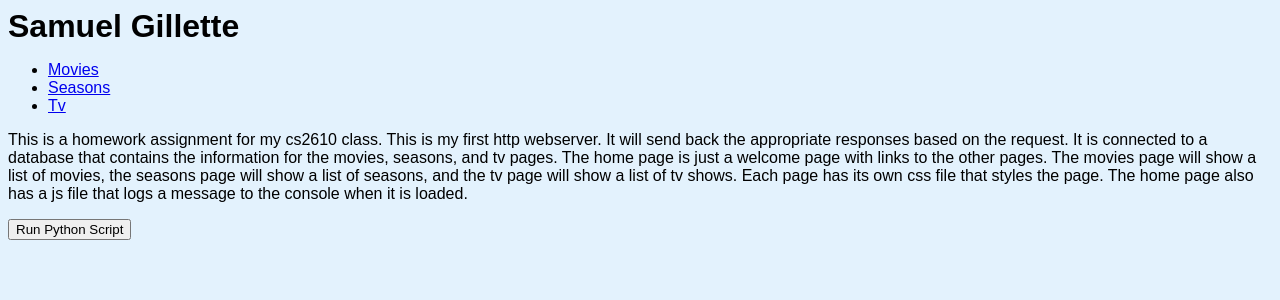
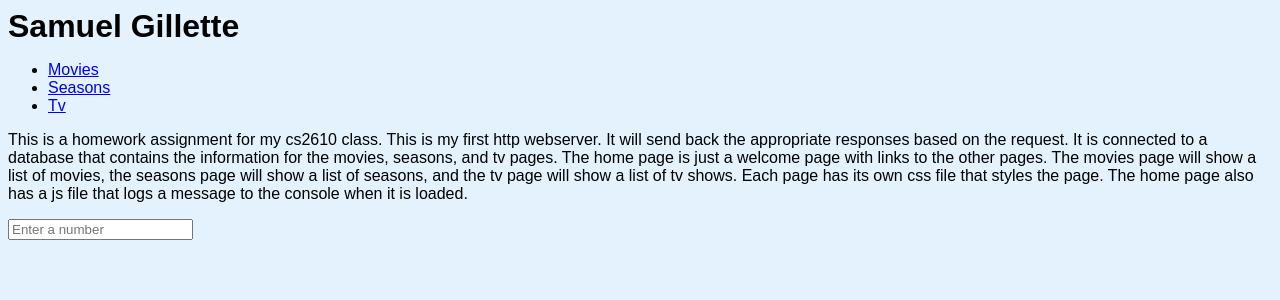
Before and after one commit to samuelcgillette/cs2610assingment2, a Flask app: template templates/home.html in a window 1280 px wide. Shown: the top 300 px of the page. Run offline with Flask 3, Linux system fonts and the light colour scheme; the template is opened without the code that fills it, so the values that code supplies are empty.

Commit message:
able to send and recive data from webserver

```diff
--- a/main.py
+++ b/main.py
@@ -1,14 +1,17 @@
-from flask import Flask, jsonify
-from random import randint
+from flask import Flask, jsonify, request
+from flask_cors import CORS
 
 app = Flask(__name__)
+CORS(app)
 
-@app.route('/run-script', methods=['GET'])
+@app.route('/run-script', methods=['POST'])
 def my_script():
-    random_number = randint(1, 100)
-    result = jsonify({"status": "success", "data": "Python script executed!", "randomNumber": random_number})
-    result.headers.add("Access-Control-Allow-Origin", "*")
-    return result
+    data = request.get_json()
+    if data['number']:
+        result = jsonify({"number": int(data['number']) * 2})
+        return result
+    else:
+        return jsonify({"error": "No number provided"}), 400
 
 if __name__ == '__main__':
     print("Starting Flask server on http://localhost:5000")
--- a/static/home.js
+++ b/static/home.js
@@ -1,13 +1,19 @@
 console.log('home.js has been loaded and requested correctly')
-const button = document.getElementById('run-script');
-const randomNumberDiv = document.getElementById('random-number');
+const inputNumber = document.getElementById('input-number');
+const display = document.getElementById('display-number');
 
-button.addEventListener('click', async () => {
+inputNumber.addEventListener('input', async () => {
+    const data = { number: inputNumber.value };
     try {
-        const response = await fetch('http://localhost:5000/run-script');
-        const data = await response.json();
-        console.log(data);
-        randomNumberDiv.textContent = `Random Number from Python: ${data.randomNumber}`;
+        const response = await fetch('http://localhost:5000/run-script', {
+            method: 'POST',
+            headers: {
+                'Content-Type': 'application/json'
+            },
+            body: JSON.stringify(data)
+        });
+        const result = await response.json();
+        display.textContent = `From Python: ${result.number}`;
     } catch (error) {
         console.error("Error calling Python API:", error);
     }
--- a/templates/home.html
+++ b/templates/home.html
@@ -20,7 +20,7 @@
             a database that contains the information for the movies, seasons, and tv pages. The home page is just a welcome page with links to the other pages. The movies page will show a list of movies, the seasons page will show a list of seasons, and the tv page will show a list of tv shows. Each page has its own css file that styles the page.
             The home page also has a js file that logs a message to the console when it is loaded.
         </p>
-		<button id="run-script">Run Python Script</button>
-		<div id="random-number"></div>
+		<input type="text" id="input-number" placeholder="Enter a number" />
+		<div id="display-number"></div>
 	</body>
 </html>
```
